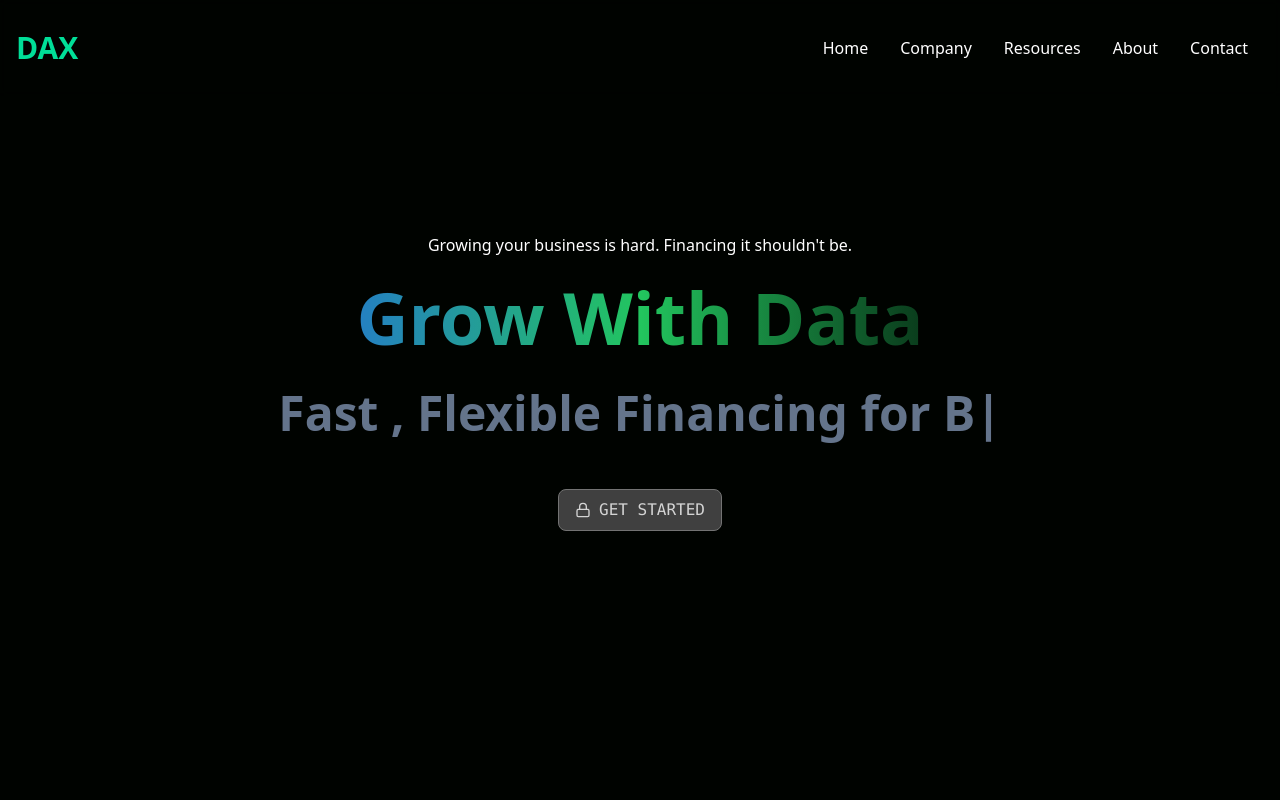
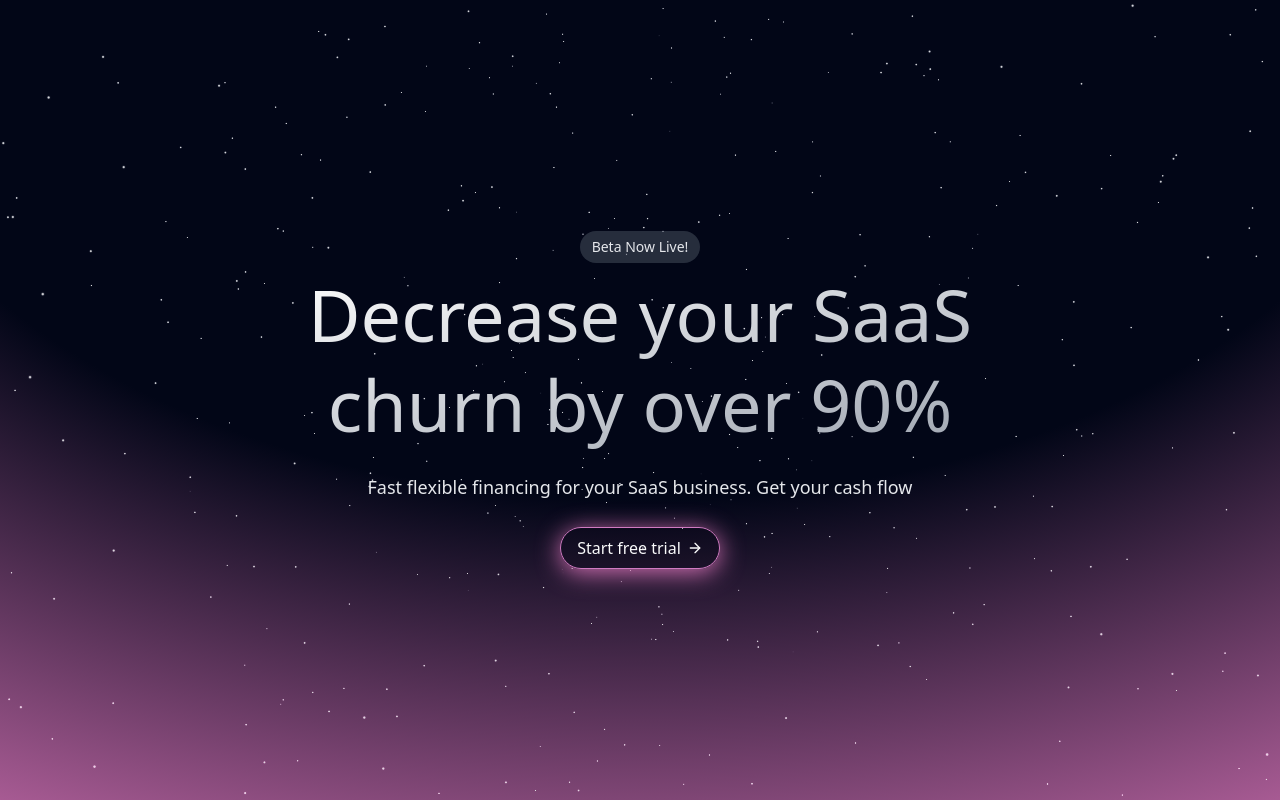
Before and after one commit to Romit77/DAX, a React (Vite) app: page / in a window 1280 px wide. Shown: the top 800 px of the page. Built offline with nearby package versions, Linux system fonts and the light colour scheme.

Commit message:
changes to hero section

```diff
--- a/src/App.jsx
+++ b/src/App.jsx
@@ -1,5 +1,5 @@
-import Navbar from "./Components/Navbar";
-import Hero from "./Components/Hero";
+// import Navbar from "./Components/Navbar";
+import AuroraHero from "./Components/AuroraHero";
 import Analytics from "./Components/Analytics";
 import Newsletter from "./Components/Newsletter";
 import Cards from "./Components/Cards";
@@ -8,8 +8,8 @@
 function App() {
   return (
     <>
-      <Navbar />
-      <Hero />
+      {/* <Navbar /> */}
+      <AuroraHero />
       <Analytics />
       <Newsletter />
       <Cards />
--- /dev/null
+++ b/src/Components/AuroraHero.jsx
@@ -0,0 +1,74 @@
+import { Stars } from "@react-three/drei";
+import { Canvas } from "@react-three/fiber";
+import { useEffect } from "react";
+import { FiArrowRight } from "react-icons/fi";
+import {
+  useMotionTemplate,
+  useMotionValue,
+  motion,
+  animate,
+} from "framer-motion";
+
+const COLORS_TOP = ["#00008b", "#1E67C6", "#CE84CF", "#DD335C", "#00df98"];
+
+const AuroraHero = () => {
+  const color = useMotionValue(COLORS_TOP[0]);
+
+  useEffect(() => {
+    animate(color, COLORS_TOP, {
+      ease: "easeInOut",
+      duration: 10,
+      repeat: Infinity,
+      repeatType: "mirror",
+    });
+  }, []);
+
+  const backgroundImage = useMotionTemplate`radial-gradient(125% 125% at 50% 0%, #020617 50%, ${color})`;
+  const border = useMotionTemplate`1px solid ${color}`;
+  const boxShadow = useMotionTemplate`0px 4px 24px ${color}`;
+
+  return (
+    <motion.section
+      style={{
+        backgroundImage,
+      }}
+      className="relative grid min-h-screen place-content-center overflow-hidden bg-gray-950 px-4 py-24 text-gray-200"
+    >
+      <div className="relative z-10 flex flex-col items-center">
+        <span className="mb-1.5 inline-block rounded-full bg-gray-600/50 px-3 py-1.5 text-sm">
+          Beta Now Live!
+        </span>
+        <h1 className="max-w-3xl bg-gradient-to-br from-white to-gray-400 bg-clip-text text-center text-3xl font-medium leading-tight text-transparent sm:text-5xl sm:leading-tight md:text-7xl md:leading-tight">
+          Decrease your SaaS churn by over 90%
+        </h1>
+        <p className="my-6 max-w-xl text-center text-base leading-relaxed md:text-lg md:leading-relaxed">
+          Fast flexible financing for your SaaS business. Get your cash flow
+        </p>
+        <motion.button
+          style={{
+            border,
+            boxShadow,
+          }}
+          whileHover={{
+            scale: 1.015,
+          }}
+          whileTap={{
+            scale: 0.985,
+          }}
+          className="group relative flex w-fit items-center gap-1.5 rounded-full bg-gray-950/10 px-4 py-2 text-gray-50 transition-colors hover:bg-gray-950/50"
+        >
+          Start free trial
+          <FiArrowRight className="transition-transform group-hover:-rotate-45 group-active:-rotate-12" />
+        </motion.button>
+      </div>
+
+      <div className="absolute inset-0 z-0">
+        <Canvas>
+          <Stars radius={50} count={2500} factor={4} fade speed={2} />
+        </Canvas>
+      </div>
+    </motion.section>
+  );
+};
+
+export default AuroraHero;
```
Also changed, not shown: package.json (+6 -2 lines), 1 other file (tests, documents, lock files or other folders).
